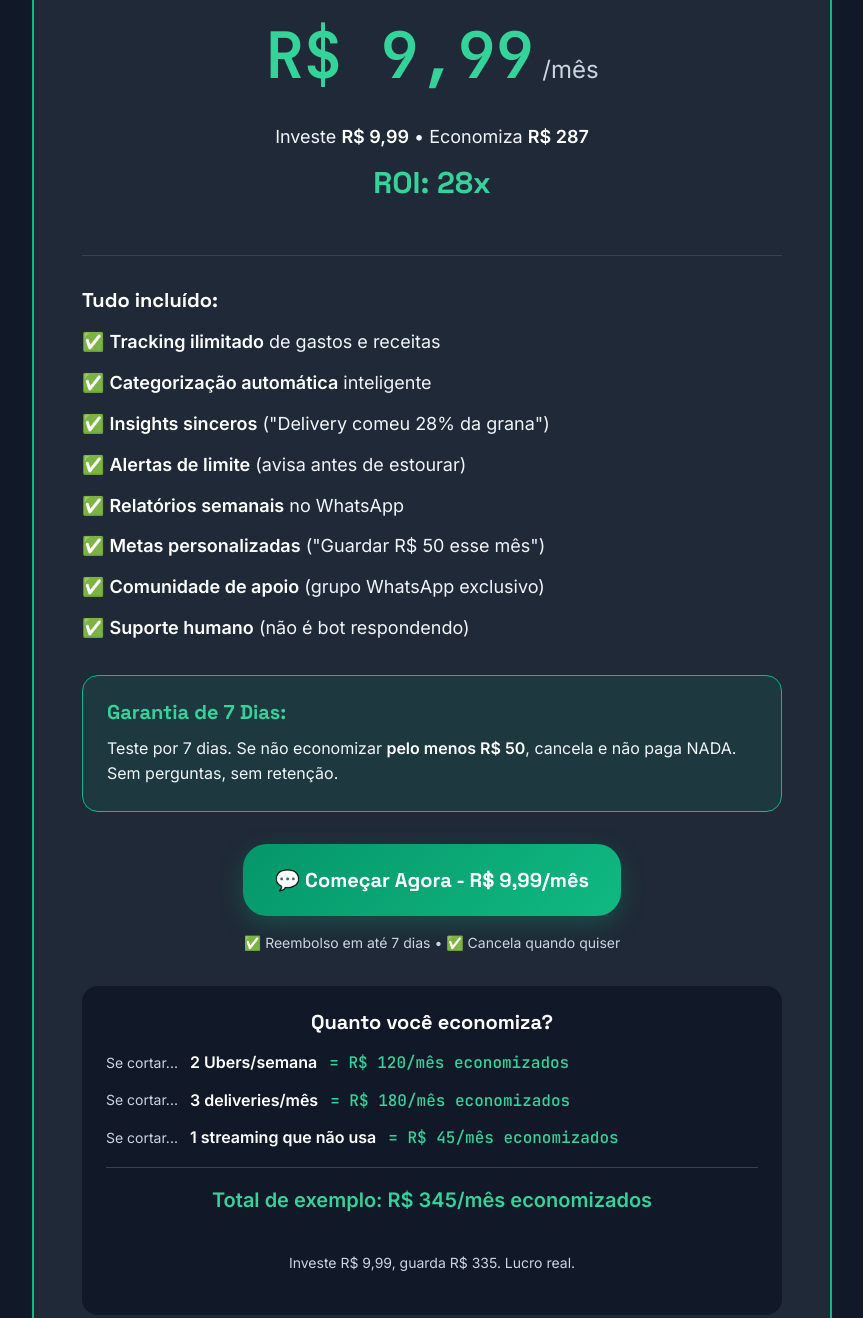
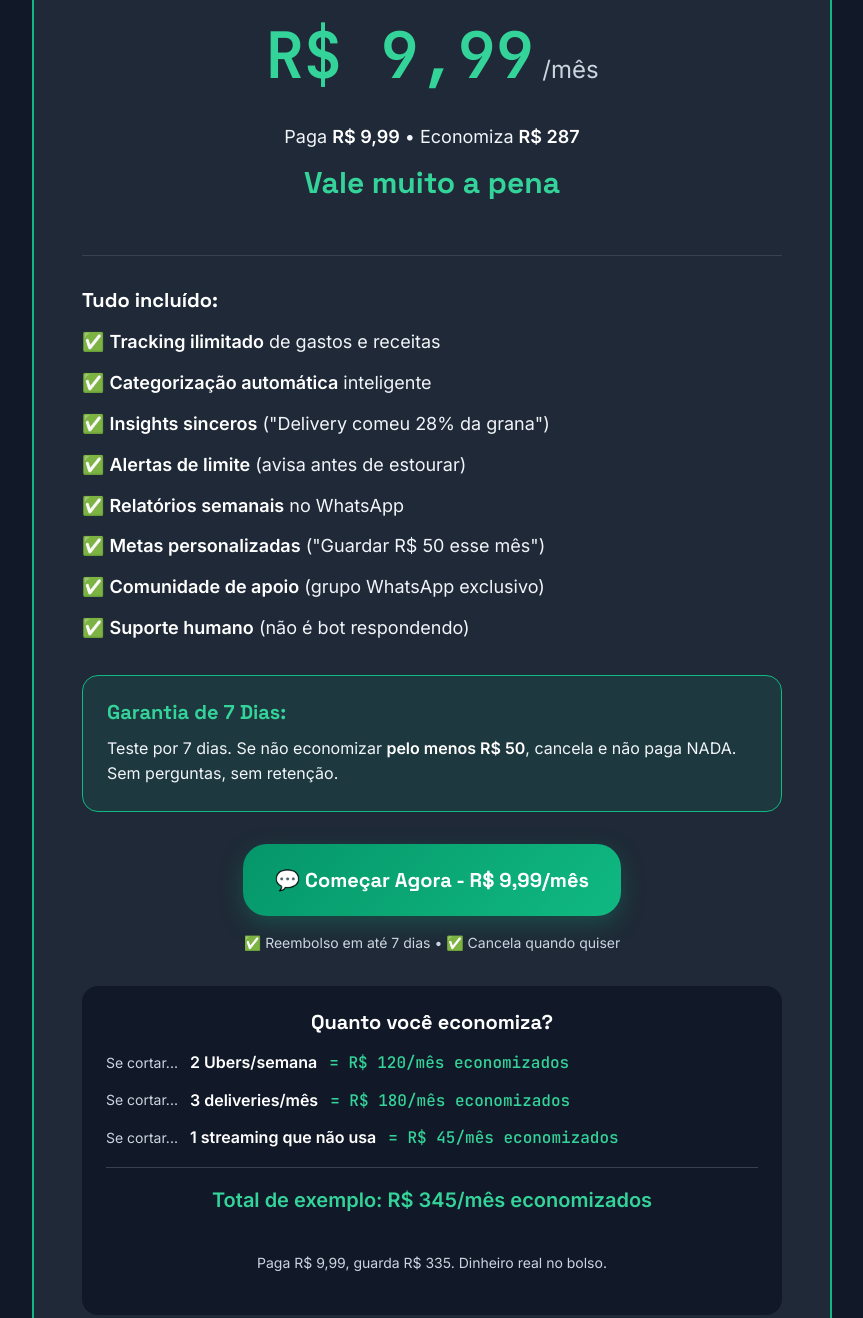
Before and after one commit to revolutedigital/pobrezap, a plain HTML site: page index.html in a window 1280 px wide. Shown: the part 4860-6178 px from the top of the page, without its empty margins (208-1071 px from the left). Drawn offline with Linux system fonts and the light colour scheme.

Commit message:
fix: Remove TODAS as menções a ROI e 'Investe'
- Linha 388: 'ROI: 28x' → 'Vale muito a pena'
- Linha 387: 'Investe R$ 9,99' → 'Paga R$ 9,99'
- Linha 444: 'Investe R$ 9,99, guarda R$ 335. Lucro real.' → 'Paga R$ 9,99, guarda R$ 335. Dinheiro real no bolso.'

TODA linguagem corporativa removida. Agora está 100% acessível.

🤖 Generated with [Claude Code](https://claude.com/claude-code)

Co-Authored-By: Claude <noreply@anthropic.com>

```diff
--- a/index.html
+++ b/index.html
@@ -384,8 +384,8 @@
                         <span class="pz-pricing-period">/mês</span>
                     </div>
                     <p class="pz-pricing-roi">
-                        Investe <strong>R$ 9,99</strong> • Economiza <strong>R$ 287</strong><br>
-                        <span class="pz-pricing-roi-highlight">ROI: 28x</span>
+                        Paga <strong>R$ 9,99</strong> • Economiza <strong>R$ 287</strong><br>
+                        <span class="pz-pricing-roi-highlight">Vale muito a pena</span>
                     </p>
                 </div>
 
@@ -441,7 +441,7 @@
                     </div>
                     <p class="pz-math-total">
                         <strong>Total de exemplo: R$ 345/mês economizados</strong><br>
-                        <span>Investe R$ 9,99, guarda R$ 335. Lucro real.</span>
+                        <span>Paga R$ 9,99, guarda R$ 335. Dinheiro real no bolso.</span>
                     </p>
                 </div>
             </div>
```
